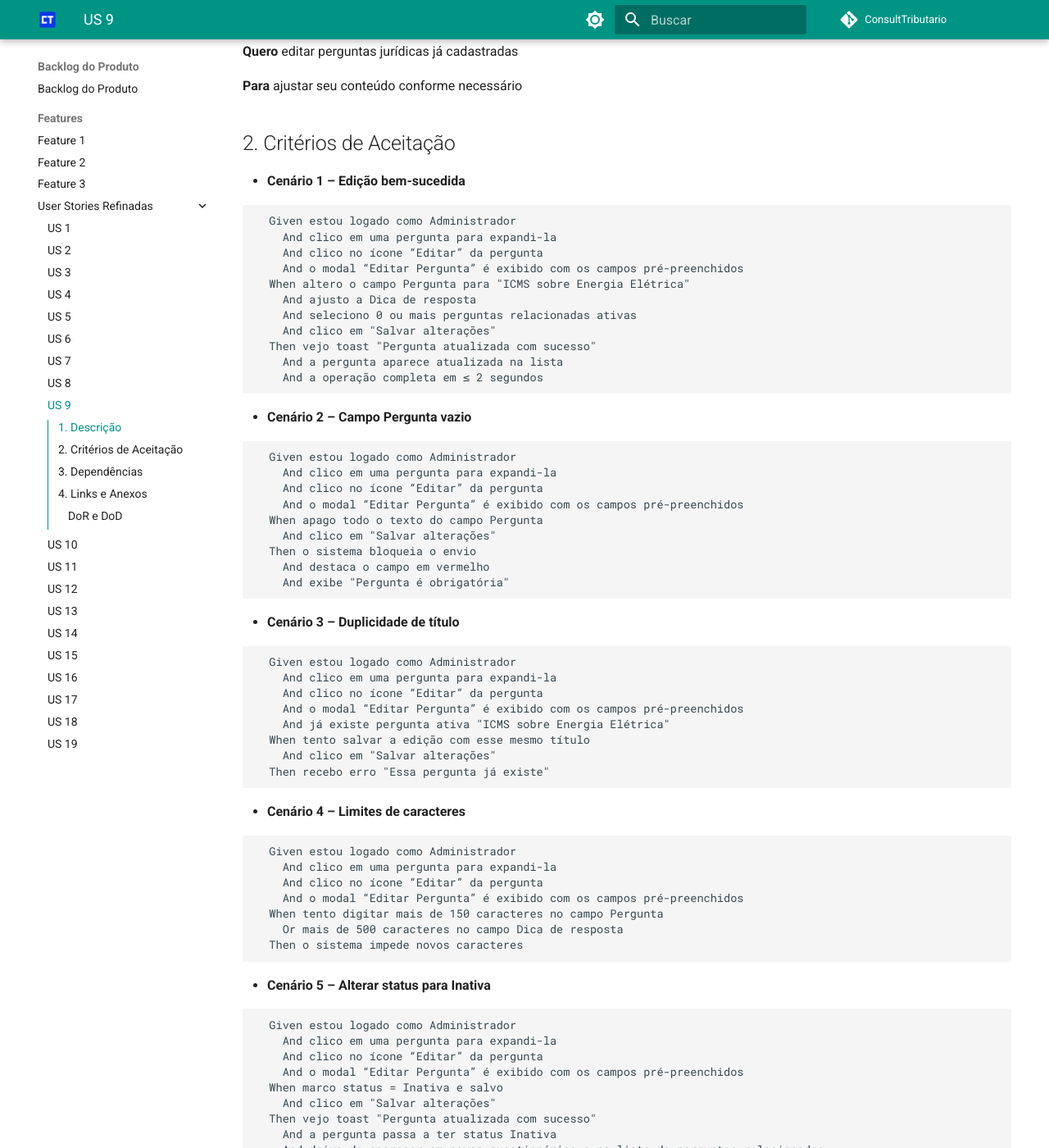
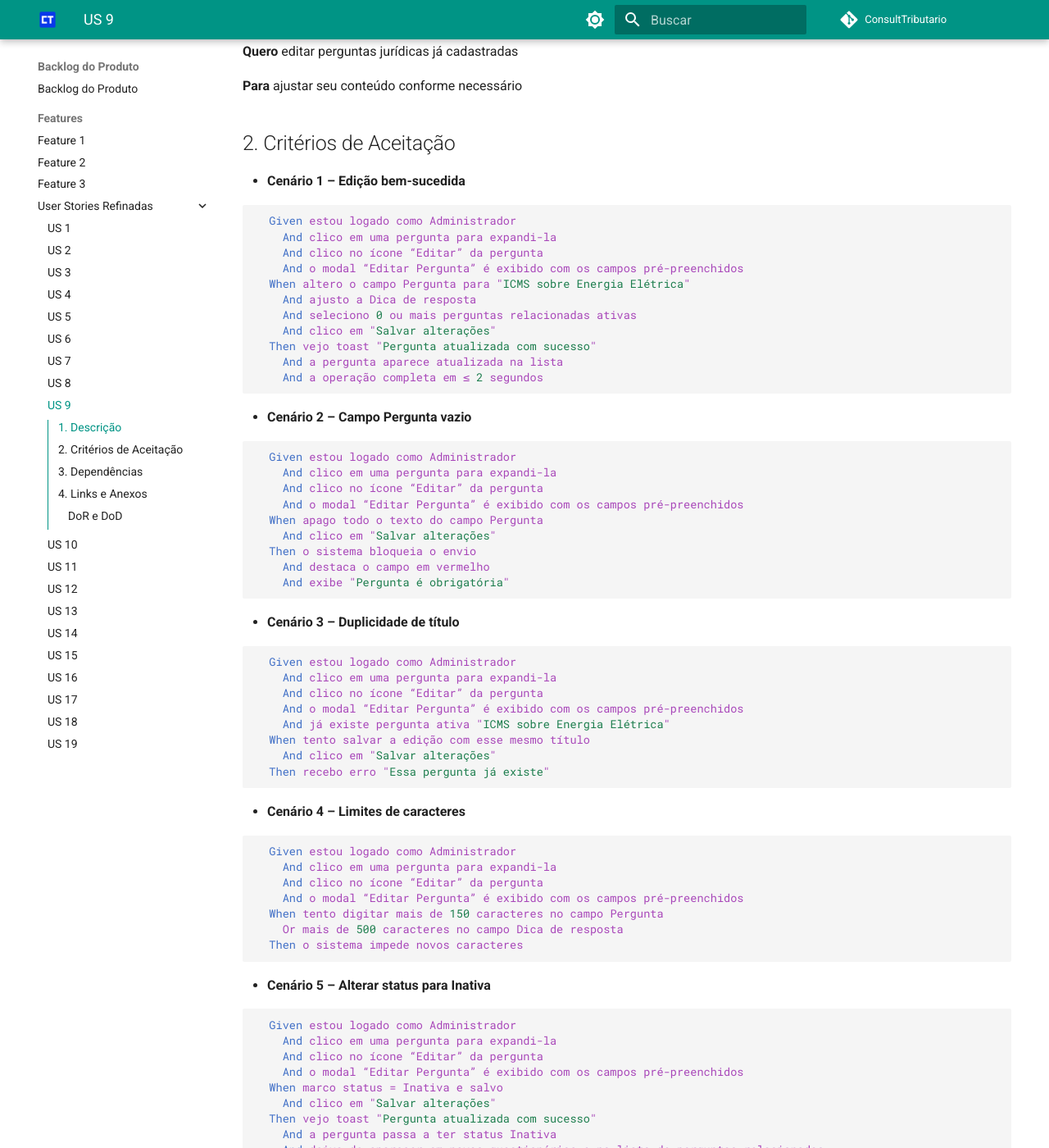
Before and after one commit to mdsreq-fga-unb/2025.1-T02-ConsultTributario, an MkDocs documentation site: the page built from docs/features/gerenciar-perguntas-tributarias/us-09.md, in a window 1280 px wide and 1400 px high, scrolled down 312 px. Shown: the whole window at 82% size. Built offline with MkDocs 1.6.1 and Material for MkDocs 9.7.7, drawn with Linux system fonts in a browser that asks for light colours; comment, search, counter and statistics services are not loaded; some of the changed text lies outside the part shown.

Commit message:
doc: corrige formatação de blocos de código para cenários em US-03, US-08, US-09 e US-11

````diff
--- a/docs/features/gerenciar-perguntas-tributarias/us-09.md
+++ b/docs/features/gerenciar-perguntas-tributarias/us-09.md
@@ -14,7 +14,7 @@
 
 - **Cenário 1 – Edição bem-sucedida**
 
-```
+```gherkin
   Given estou logado como Administrador
     And clico em uma pergunta para expandi-la
     And clico no ícone “Editar” da pergunta
@@ -30,7 +30,7 @@
 
 - **Cenário 2 – Campo Pergunta vazio**
 
-```
+```gherkin
   Given estou logado como Administrador
     And clico em uma pergunta para expandi-la
     And clico no ícone “Editar” da pergunta
@@ -44,7 +44,7 @@
 
 - **Cenário 3 – Duplicidade de título**
 
-```
+```gherkin
   Given estou logado como Administrador
     And clico em uma pergunta para expandi-la
     And clico no ícone “Editar” da pergunta
@@ -57,7 +57,7 @@
 
 - **Cenário 4 – Limites de caracteres**
 
-```
+```gherkin
   Given estou logado como Administrador
     And clico em uma pergunta para expandi-la
     And clico no ícone “Editar” da pergunta
@@ -69,7 +69,7 @@
 
 - **Cenário 5 – Alterar status para Inativa**
 
-```
+```gherkin
   Given estou logado como Administrador
     And clico em uma pergunta para expandi-la
     And clico no ícone “Editar” da pergunta
@@ -83,7 +83,7 @@
 
 - **Cenário 6 – Lista de perguntas relacionadas não inclui a própria pergunta**
 
-```
+```gherkin
   Given estou logado como Administrador
     And clico em uma pergunta para expandi-la
     And clico no ícone “Editar” da pergunta
@@ -94,7 +94,7 @@
 
 - **Cenário 7 – Cancelar/fechar modal**
 
-```
+```gherkin
   Given estou logado como Administrador
     And clico em uma pergunta para expandi-la
     And clico no ícone “Editar” da pergunta
````
Also changed, not shown: docs/features/gerenciar-perguntas-tributarias/us-08.md (+6 -6 lines), docs/features/gerenciar-perguntas-tributarias/us-11.md (+5 -5 lines), docs/features/gerenciar-teses-tributarias/us-03.md (+4 -4 lines).
